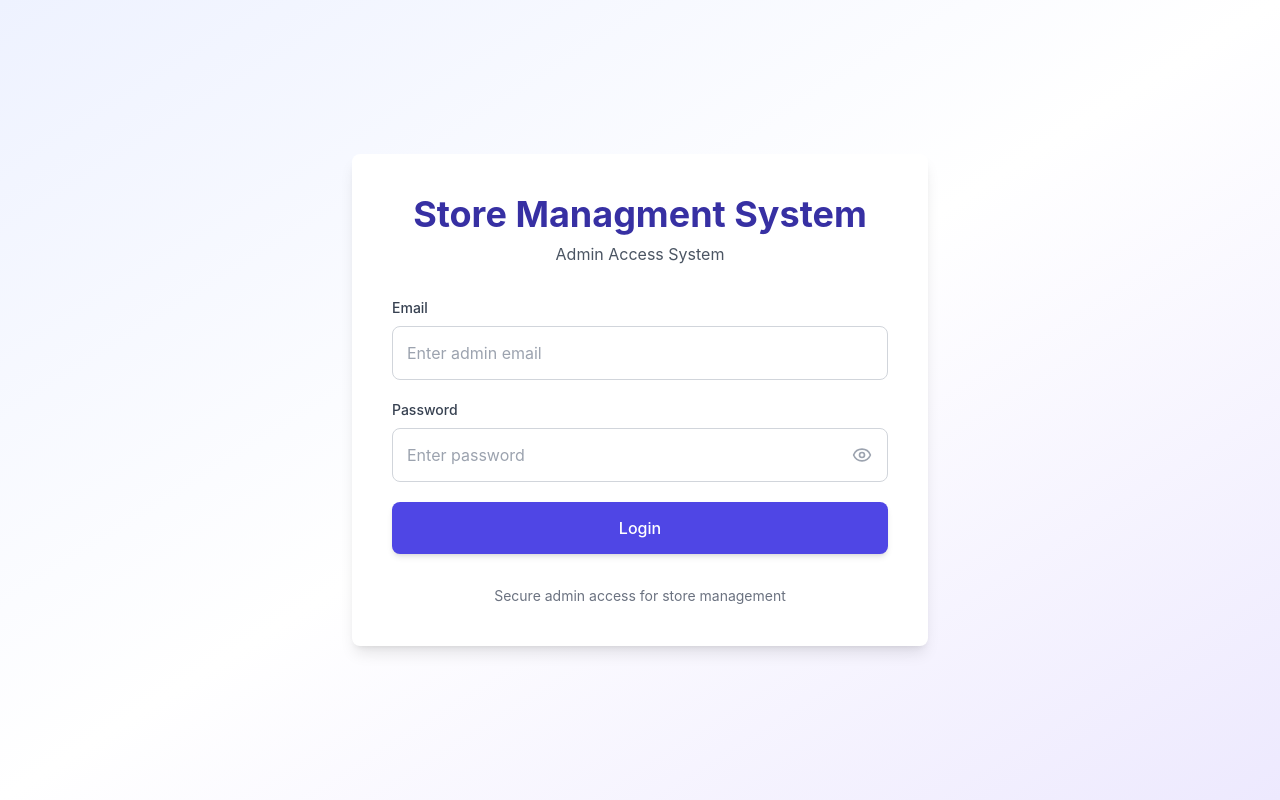
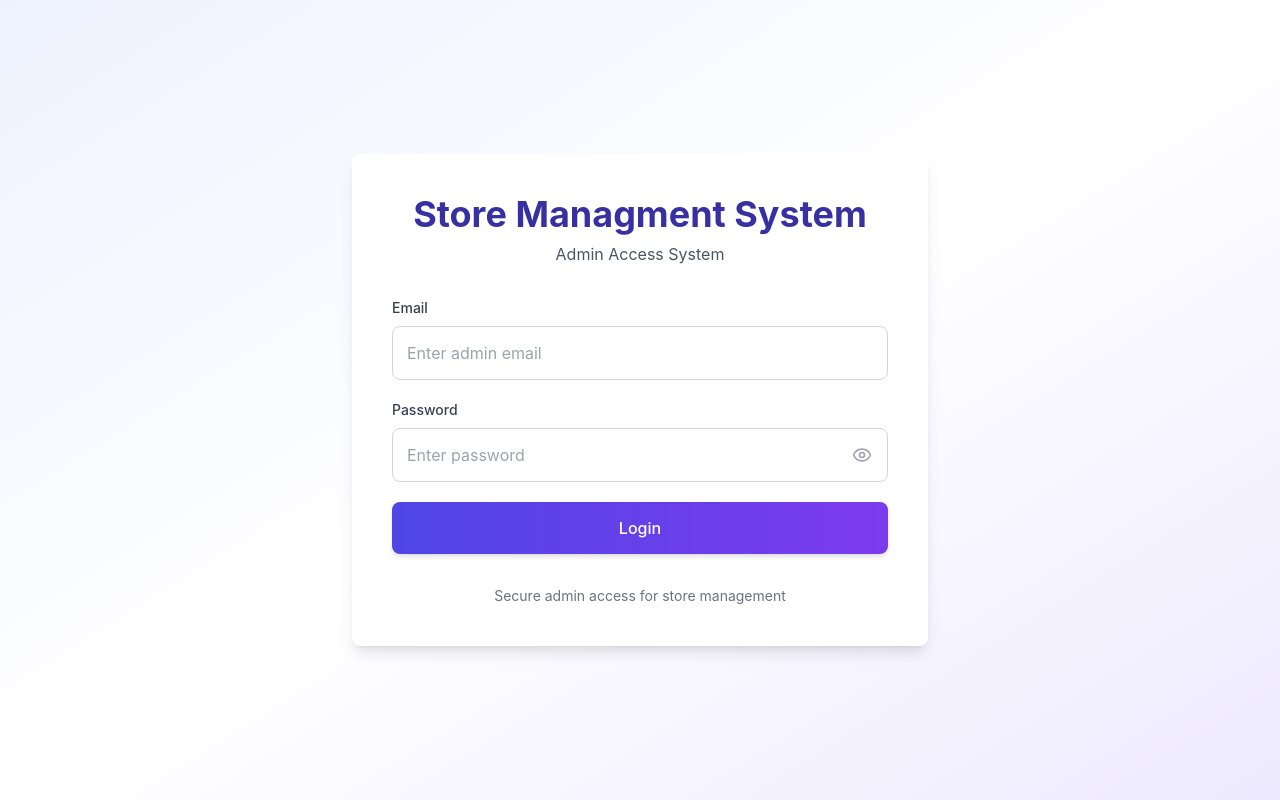
Before and after one commit to sadekur/store-managment, a React (Create React App) app: page / in a window 1280 px wide. Built offline with nearby package versions, Linux system fonts and the light colour scheme; no server answers.

Commit message:
refactor: update button gradient in LoginScreen for improved aesthetics

```diff
--- a/src/components/LoginScreen.jsx
+++ b/src/components/LoginScreen.jsx
@@ -101,11 +101,11 @@ const LoginScreen = () => {
           <button
             type="submit"
             disabled={loading}
-            className="w-full bg-indigo-600 text-white
+            className="w-full bg-gradient-to-r from-indigo-600 to-violet-600 text-white
                        p-2.5 xs:p-3 sm:p-3.5
                        text-sm xs:text-base sm:text-lg font-medium
                        rounded-md xs:rounded-lg
-                       hover:bg-indigo-700 active:bg-indigo-800
+                       hover:from-indigo-700 hover:to-violet-700 active:from-indigo-800 active:to-violet-800
                        transition-all duration-200 ease-in-out
                        disabled:opacity-50 disabled:cursor-not-allowed
                        focus:outline-none focus:ring-4 focus:ring-indigo-500 focus:ring-opacity-50
```
